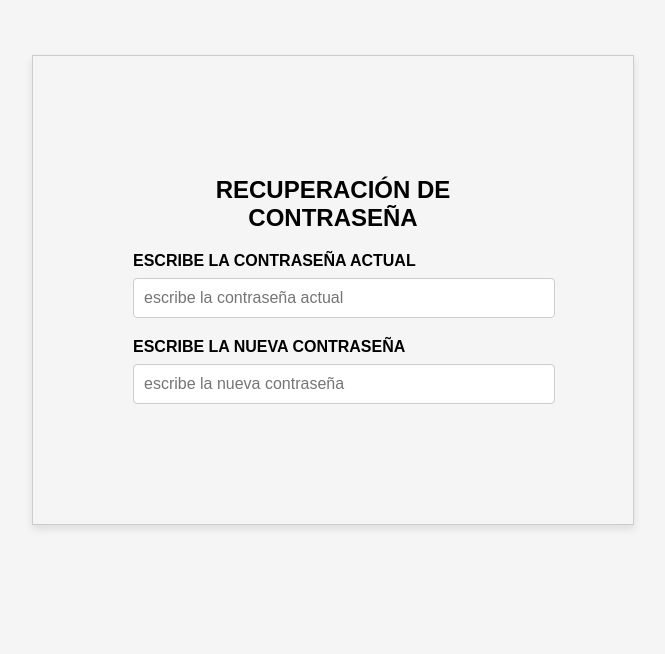
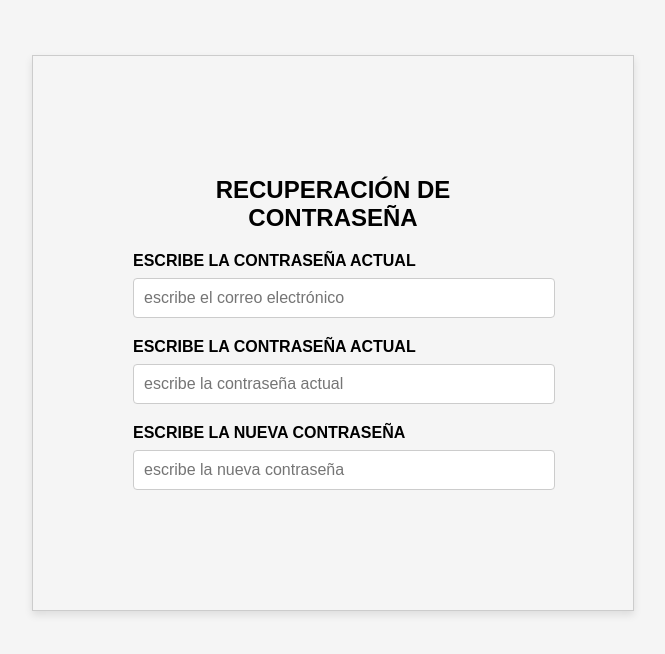
Before and after one commit to xdiegocs/event-management-chatbot, an Angular app: page /recuperar-admin in a window 1280 px wide. Shown: the top 654 px of the page, without its empty margins (307-972 px from the left). Built offline with nearby package versions, Linux system fonts and the light colour scheme.

Commit message:
se realizan cambios en recuperar contraseña

```diff
--- a/src/app/components/administradores/recuperar-admin/recuperar-admin.component.html
+++ b/src/app/components/administradores/recuperar-admin/recuperar-admin.component.html
@@ -2,6 +2,11 @@
 
 <div class="recuperacion-container">
     <h2>RECUPERACIÓN DE CONTRASEÑA</h2>
+
+    <div class="input-field">
+        <label for="correoElectronico">ESCRIBE LA CONTRASEÑA ACTUAL</label>
+        <input type="email" id="correoElectronico" name="correoElectronico" placeholder="escribe el correo electrónico">
+    </div>
 
     <div class="input-field">
         <label for="passwordActual">ESCRIBE LA CONTRASEÑA ACTUAL</label>
--- a/src/app/components/usuarios/recuperar-usuario/recuperar-usuario.component.html
+++ b/src/app/components/usuarios/recuperar-usuario/recuperar-usuario.component.html
@@ -2,6 +2,11 @@
 
 <div class="recuperacion-container">
     <h2>RECUPERACIÓN DE CONTRASEÑA</h2>
+
+    <div class="input-field">
+        <label for="correoElectronico">ESCRIBE LA CONTRASEÑA ACTUAL</label>
+        <input type="email" id="correoElectronico" name="correoElectronico" placeholder="escribe el correo electrónico">
+    </div>
 
     <div class="input-field">
         <label for="passwordActual">ESCRIBE LA CONTRASEÑA ACTUAL</label>
```
